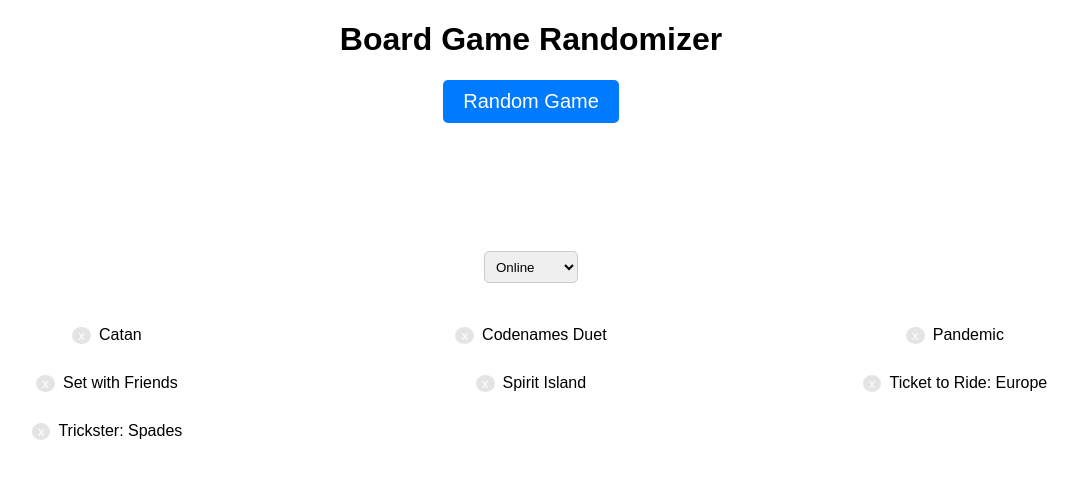
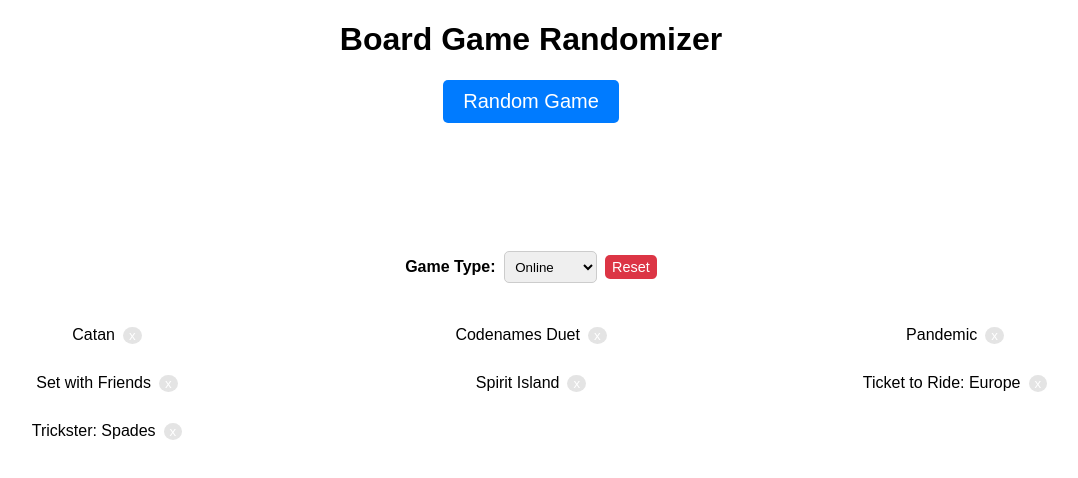
Before and after one commit to mike-bytes/board-game-randomizer, a Vue app: page / in a window 1280 px wide. Shown: the top 478 px of the page, without its empty margins (109-1187 px from the left). Built offline with nearby package versions, Linux system fonts and the light colour scheme.

Commit message:
Allow views (all, cooperative, competitive), put game data into one hashtable, change how the custom games are selected (selected games are removed from available options and show up below, then when removing below game, it appears back in the available options)

```diff
--- a/src/App.vue
+++ b/src/App.vue
@@ -3,66 +3,147 @@
   name: 'GameRandomizer',
   data() {
     return {
-      gamesOnline: [
-        'Catan',
-        'Ticket to Ride: Europe',
-        'Codenames Duet',
-        'Trickster: Spades',
-        'Pandemic',
-        'Spirit Island',
-        'Set with Friends',
-      ],
-      gamesInPerson: [
-        '7 Wonders Duel',
-        'Spirit Island',
-        'Bomb Busters',
-        'Cascadia',
-        'Quest for El Dorado',
-        'Sky Team',
-        'The Crew: Mission Deep Sea',
-        'Clank!',
-        'Harmonies',
-        'Ticket to Ride',
-        'Critter Kitchen',
-        'Flamecraft',
-        'Res Arcana',
-        'Vale of Eternity',
-        'Quacks',
-        'Everdell',
-        'Wingspan / Oceania',
-        'Azul',
-        'Flip 7',
-        'Summer Camp',
-        'Parks',
-        'Mysterium',
-        'Catan',
-        'Machi Koro Bright Lights',
-        'Takenoko',
-        'Sabobatage',
-      ],
+      gamesData: {
+        Catan: { online: true, inPerson: true, cooperative: false },
+        'Ticket to Ride: Europe': {
+          online: true,
+          inPerson: true,
+          cooperative: false,
+        },
+        'Codenames Duet': { online: true, inPerson: false, cooperative: true },
+        'Trickster: Spades': {
+          online: true,
+          inPerson: false,
+          cooperative: true,
+        },
+        Pandemic: { online: true, inPerson: false, cooperative: true },
+        'Spirit Island': { online: true, inPerson: true, cooperative: true },
+        'Set with Friends': {
+          online: true,
+          inPerson: false,
+          cooperative: false,
+        },
+        '7 Wonders Duel': { online: false, inPerson: true, cooperative: false },
+        'Bomb Busters': { online: false, inPerson: true, cooperative: true },
+        Cascadia: { online: false, inPerson: true, cooperative: false },
+        'Quest for El Dorado': {
+          online: false,
+          inPerson: true,
+          cooperative: false,
+        },
+        'Sky Team': { online: false, inPerson: true, cooperative: true },
+        'The Crew: Mission Deep Sea': {
+          online: false,
+          inPerson: true,
+          cooperative: true,
+        },
+        'Clank!': { online: false, inPerson: true, cooperative: false },
+        Harmonies: { online: false, inPerson: true, cooperative: false },
+        'Ticket to Ride': { online: false, inPerson: true, cooperative: false },
+        'Critter Kitchen': {
+          online: false,
+          inPerson: true,
+          cooperative: false,
+        },
+        Flamecraft: { online: false, inPerson: true, cooperative: false },
+        'Res Arcana': { online: false, inPerson: true, cooperative: false },
+        'Vale of Eternity': {
+          online: false,
+          inPerson: true,
+          cooperative: false,
+        },
+        Quacks: { online: false, inPerson: true, cooperative: false },
+        Everdell: { online: false, inPerson: true, cooperative: false },
+        'Wingspan / Oceania': {
+          online: false,
+          inPerson: true,
+          cooperative: false,
+        },
+        Azul: { online: false, inPerson: true, cooperative: false },
+        'Flip 7': { online: false, inPerson: true, cooperative: false },
+        'Summer Camp': { online: false, inPerson: true, cooperative: false },
+        Parks: { online: false, inPerson: true, cooperative: false },
+        Mysterium: { online: false, inPerson: true, cooperative: false },
+        'Machi Koro Bright Lights': {
+          online: false,
+          inPerson: true,
+          cooperative: false,
+        },
+        Takenoko: { online: false, inPerson: true, cooperative: false },
+        Sabobatage: { online: false, inPerson: true, cooperative: false },
+      },
       chosenGame: null,
-      choice: 'Online',
+      gameTypeChoice: 'Online',
       picking: false,
       customGames: [], // user-selected subset
+      view: 'All',
+      removedGames: [], // games removed from the current selection
     };
   },
   computed: {
+    gamesOnline() {
+      return Object.keys(this.gamesData).filter(
+        (game) => this.gamesData[game].online
+      );
+    },
+    gamesInPerson() {
+      return Object.keys(this.gamesData).filter(
+        (game) => this.gamesData[game].inPerson
+      );
+    },
+    gamesCooperative() {
+      return Object.keys(this.gamesData).filter(
+        (game) => this.gamesData[game].cooperative
+      );
+    },
     games() {
-      switch (this.choice) {
+      let games = Object.keys(this.gamesData).filter(
+        (game) => !this.removedGames.includes(game)
+      );
+
+      switch (this.gameTypeChoice) {
         case 'Online':
-          return this.gamesOnline;
+          games = games.filter((game) => this.gamesData[game].online);
+          break;
         case 'In Person':
-          return this.gamesInPerson;
+          games = games.filter((game) => this.gamesData[game].inPerson);
+          break;
         case 'Custom':
-          return this.customGames;
+          games = this.customGames.filter(
+            (game) => !this.removedGames.includes(game)
+          );
+          break;
+        default:
+          break;
       }
-      return [];
+
+      if (this.view === 'Cooperative') {
+        games = games.filter((game) => this.gamesData[game].cooperative);
+      }
+
+      if (this.view === 'Competitive') {
+        games = games.filter((game) => !this.gamesData[game].cooperative);
+      }
+      return games;
     },
     sortedGames() {
       return [...this.games].sort((a, b) => a.localeCompare(b));
     },
     sortedGamesInPerson() {
       return [...this.gamesInPerson].sort((a, b) => a.localeCompare(b));
+    },
+    sortedAvailableGames() {
+      let games = Object.keys(this.gamesData)
+        .filter((game) => !this.customGames.includes(game))
+        .sort((a, b) => a.localeCompare(b));
+
+      if (this.view === 'Cooperative') {
+        games = games.filter((game) => this.gamesData[game].cooperative);
+      } else if (this.view === 'Competitive') {
+        games = games.filter((game) => !this.gamesData[game].cooperative);
+      }
+
+      return games;
     },
   },
   watch: {
@@ -72,7 +153,7 @@
       },
       deep: true,
     },
-    choice(newVal) {
+    gameTypeChoice(newVal) {
       localStorage.setItem('lastChoice', newVal);
     },
   },
@@ -84,7 +165,7 @@
 
     const savedChoice = localStorage.getItem('lastChoice');
     if (savedChoice) {
-      this.choice = savedChoice;
+      this.gameTypeChoice = savedChoice;
     }
   },
   methods: {
@@ -100,8 +181,15 @@
       return this.games[randomIndex];
     },
     removeGame(game) {
-      if (this.games.includes(game)) {
-        this.games.splice(this.games.indexOf(game), 1);
+      if (this.gameTypeChoice === 'Custom') {
+        const index = this.customGames.indexOf(game);
+        if (index !== -1) {
+          this.customGames.splice(index, 1);
+        }
+      } else {
+        if (!this.removedGames.includes(game)) {
+          this.removedGames.push(game);
+        }
       }
     },
     async randomizeGame() {
@@ -117,20 +205,22 @@
       }
       this.picking = false;
     },
-    toggleCustomGame(game) {
-      const index = this.customGames.indexOf(game);
-      if (index === -1) {
-        this.customGames.push(game);
-      } else {
-        this.customGames.splice(index, 1);
-      }
-    },
     customGameClasses(game) {
       const classes = [];
       if (this.customGames.includes(game)) {
         classes.push('chosen');
       }
       return classes;
+    },
+    addCustomGame(game) {
+      if (!this.customGames.includes(game)) {
+        this.customGames.push(game);
+      }
+      this.chosenGame = null;
+    },
+    resetGames() {
+      this.customGames = [];
+      this.removedGames = [];
     },
   },
 };
@@ -140,43 +230,75 @@
   <div class="page">
     <h1>Board Game Randomizer</h1>
     <div class="choosing-section">
-      <button :disabled="picking || !games.length" @click="randomizeGame">
+      <button
+        class="random-button"
+        :disabled="picking || !games.length"
+        @click="randomizeGame"
+      >
         Random Game
       </button>
       <p class="choosing-label">{{ chosenGame }}</p>
-      <select v-model="choice" @change="chosenGame = null">
+      <div class="game-type-wrapper">
+        <label class="game-type-label"> Game Type: </label>
+        <select v-model="gameTypeChoice" @change="chosenGame = null">
           <option value="Online">Online</option>
           <option value="In Person">In Person</option>
           <option value="Custom">Custom</option>
         </select>
+        <button
+          v-if="games.length > 0"
+          class="reset-button"
+          @click="resetGames"
+        >
+          Reset
+        </button>
+      </div>
     </div>
 
-    <div v-if="choice === 'Custom'" class="custom-selection">
+    <div v-if="gameTypeChoice === 'Custom'" class="custom-selection">
+      <div class="custom-selection-wrapper">
+        <div>
           <p class="custom-selection-label">Choose games to include:</p>
+        </div>
+        <div>
+          <label class="filter-label">Filter:</label>
+          <select v-model="view">
+            <option value="All">All</option>
+            <option value="Cooperative">Cooperative</option>
+            <option value="Competitive">Competitive</option>
+          </select>
+        </div>
+      </div>
+
       <div class="games-custom-picker">
         <div
           class="custom-games"
-          v-for="game in sortedGamesInPerson"
+          v-for="game in sortedAvailableGames"
           :key="game"
         >
           <label :class="customGameClasses(game)">
             {{ game }}
           </label>
-          <button @click="toggleCustomGame(game)">
+          <button @click="addCustomGame(game)">
             {{ customGames.includes(game) ? '−' : '+' }}
           </button>
         </div>
       </div>
     </div>
 
-    <TransitionGroup name="game" tag="div" class="games-list" :key="choice">
+    <TransitionGroup
+      name="game"
+      tag="div"
+      class="games-list"
+      :key="gameTypeChoice"
+    >
       <div
         v-for="game in sortedGames"
         :key="game"
         :class="gameItemClasses(game)"
       >
+        {{ game }}
         <button @click="removeGame(game)">x</button>
-        {{ game }}
       </div>
     </TransitionGroup>
   </div>
@@ -186,22 +308,39 @@
 $chosen-colour: #007bff;
 
 .page {
+  font-family: 'Arial', sans-serif;
+
   h1 {
     text-align: center;
   }
-
-  font-family: 'Arial', sans-serif;
-
   .custom-selection {
-    background-color: lightgray;
+    background-color: #d3d3d3;
     padding: 20px;
     margin-bottom: 2em;
 
+    .custom-selection-wrapper {
+      display: flex;
+      align-items: center;
+      justify-content: space-around;
+      flex-direction: row;
+      gap: 0.5em;
+      margin-bottom: 1em;
+
+      div {
+        display: flex;
+        align-items: center;
+        gap: 0.5em;
+      }
+      .filter-label {
+        font-weight: bold;
+      }
       .custom-selection-label {
-      margin-bottom: 1.5em;
         display: flex;
         justify-content: center;
+        font-weight: bold;
       }
+    }
+
     .games-custom-picker {
       display: grid;
       grid-template-columns: repeat(4, 1fr);
@@ -213,10 +352,23 @@
         justify-content: center;
         gap: 0.5em;
       }
-      .chosen {
-        color: $chosen-colour;
-        // font-weight: bold;
-        font-size: 1.1em;
+    }
+
+    .available-games {
+      gap: 0.5em;
+      width: 100%;
+
+      .game-items-container {
+        display: grid;
+        grid-template-columns: repeat(4, 1fr);
+        flex-direction: column;
+        align-items: center;
+      }
+
+      .game-item {
+        gap: 0.5em;
+        display: flex;
+        align-items: center;
       }
     }
   }
@@ -287,14 +439,34 @@
       color: $chosen-colour;
       font-weight: bold;
     }
-
+    .game-type-wrapper {
+      display: flex;
+      align-items: center;
+      gap: 0.5em;
+      .game-type-label {
+        font-weight: bold;
+      }
       select {
         padding: 0.5em;
         border-radius: 5px;
         border: 1px solid #ccc;
       }
+      .reset-button {
+        font-size: 0.9em;
+        padding: 0.25em 0.5em;
+        border-radius: 5px;
+        border: none;
+        background-color: #dc3545;
+        color: white;
+        cursor: pointer;
 
-    button {
+        &:hover {
+          background-color: #c82333;
+        }
+      }
+    }
+
+    .random-button {
       font-size: 1.25em;
       padding: 0.5em 1em;
       border-radius: 5px;
@@ -314,6 +486,7 @@
       }
     }
   }
+
   @keyframes winner {
     0% {
       transform: scale(1);
```
Lines whose indentation alone changed are shown as unchanged.
